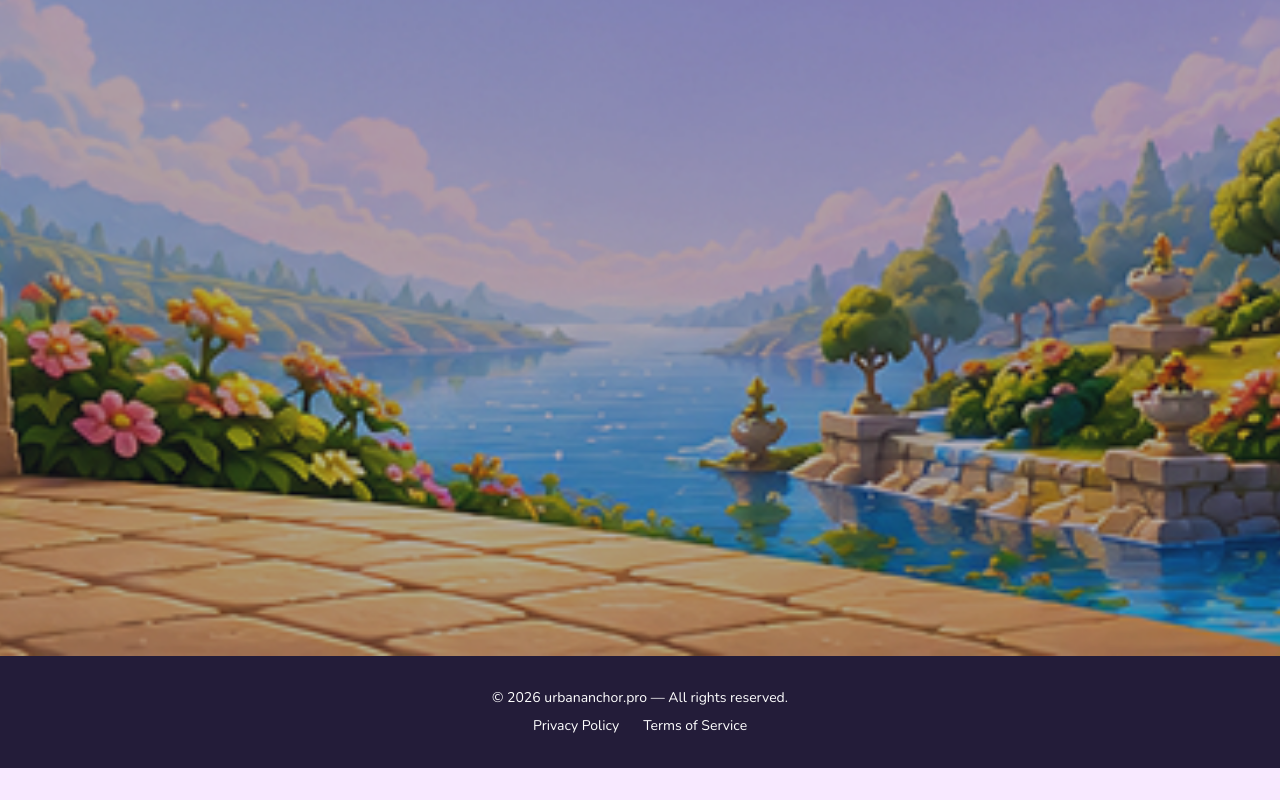
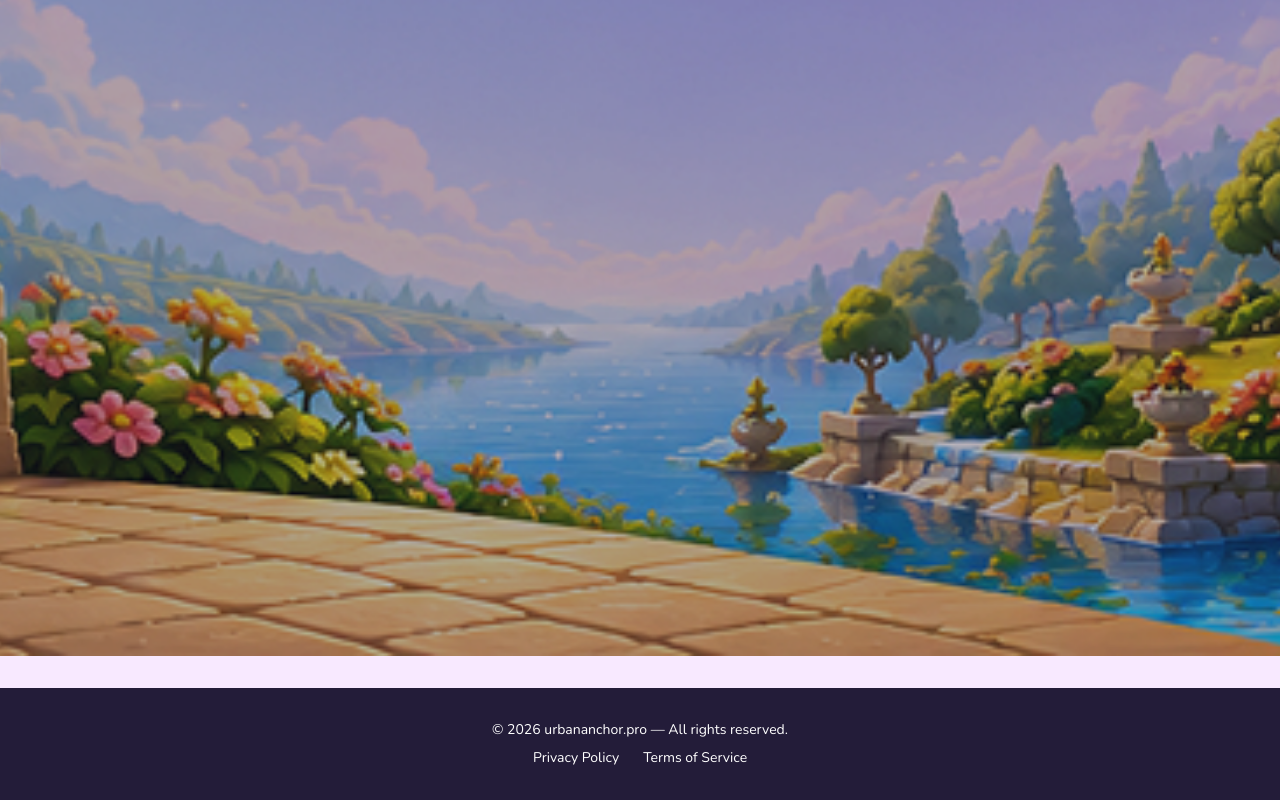
Before and after one commit to stanislave-droid/STPP-392, a website built with Vite: page src/index.html in a window 1280 px wide. Shown: the part 3897-4697 px from the top of the page. Before the commit the page ends 4665 px from the top, so only its background shows below. Built offline with nearby package versions, Linux system fonts and the light colour scheme; what accordion-js would draw is missing.

Commit message:
fix: refine footer styles

```diff
--- a/src/css/partials/footer.css
+++ b/src/css/partials/footer.css
@@ -1,6 +1,5 @@
 /* Styles for Mobile devices */
 .footer {
-  margin-top: -32px;
   background-color: #231c39;
 }
 
```
